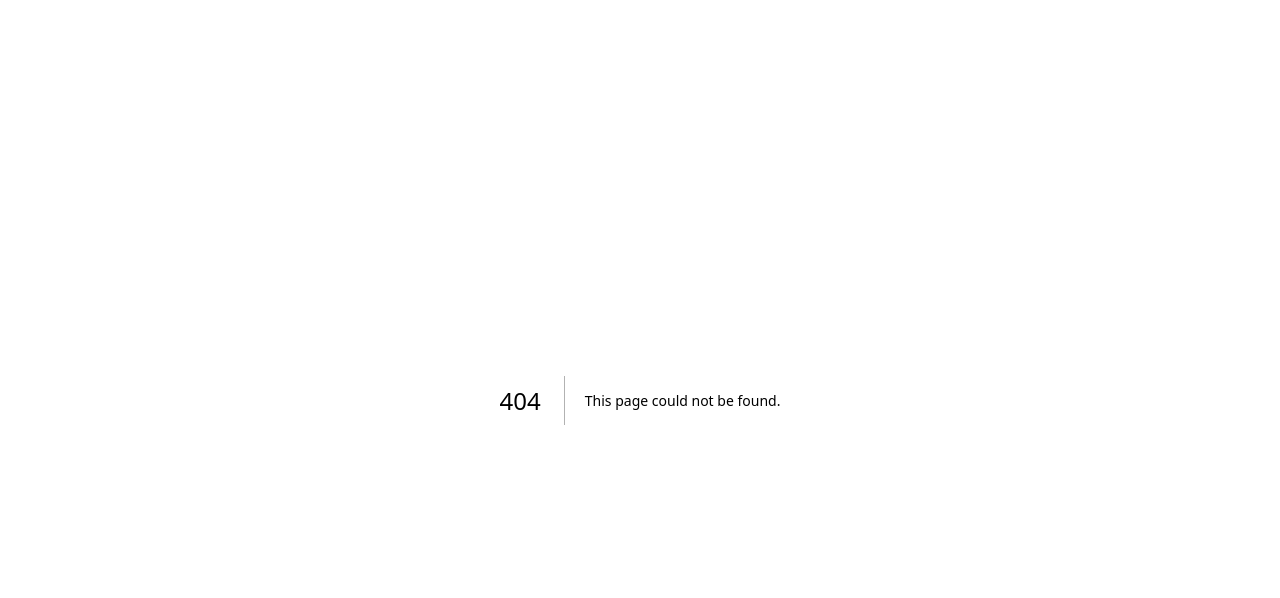
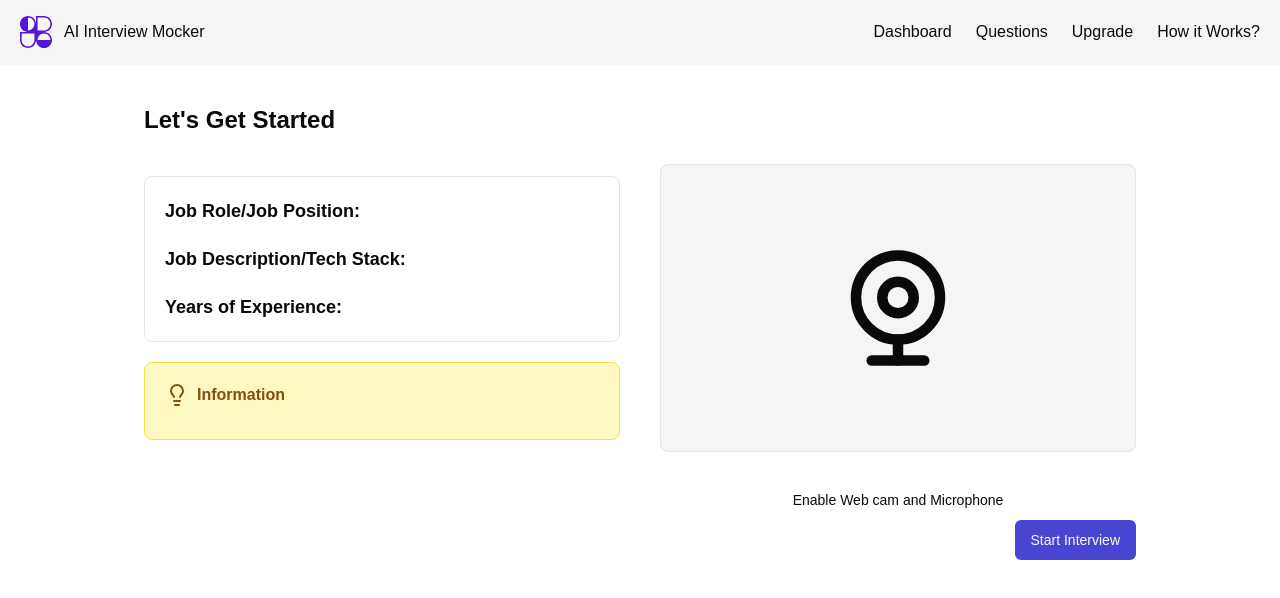
Before and after one commit to Monishg2004/ai-mock-interview, a Next.js app: page /dashboard/interview/1 in a window 1280 px wide. Before the commit this address had no page. Shown: the top 598 px of the page. Built offline with nearby package versions, Linux system fonts and the light colour scheme; no server answers; the database is empty.

Commit message:
feat: design interview page

```diff
--- a/app/dashboard/_components/AddNewInterview.jsx
+++ b/app/dashboard/_components/AddNewInterview.jsx
@@ -3,6 +3,7 @@
 import { useState } from "react";
 import { v4 as uuidv4 } from "uuid";
 import { useUser } from "@clerk/nextjs";
+import { useRouter } from "next/navigation";
 
 import {
   Dialog,
@@ -36,6 +37,7 @@ function AddNewInterview() {
 
   const [jsonResponse, setJsonResponse] = useState([]);
   const { user } = useUser();
+  const router = useRouter();
 
   const onSubmit = async (e) => {
     setLoading(true);
@@ -88,6 +90,7 @@ function AddNewInterview() {
       jobExperience: "",
     });
     setOpenDialog(false);
+    router.push(`/dashboard/interview/${resp[0]?.mockId}`);
     setLoading(false);
   };
 
--- /dev/null
+++ b/app/dashboard/interview/[interviewId]/page.jsx
@@ -0,0 +1,103 @@
+"use client";
+
+import { useEffect, useState } from "react";
+import { useParams } from "next/navigation";
+import Webcam from "react-webcam";
+
+import { Button } from "@/components/ui/button";
+import { Lightbulb, WebcamIcon } from "lucide-react";
+
+import { db } from "@/utils/db";
+import { MockInterview } from "@/utils/schema";
+import { eq } from "drizzle-orm";
+
+const Interview = () => {
+  const params = useParams();
+
+  const [interviewData, setInterviewData] = useState();
+
+  const [webCamEnabled, setwebCamEnabled] = useState(false);
+
+  const GetInterviewDetails = async () => {
+    const result = await db
+      .select()
+      .from(MockInterview)
+      .where(eq(MockInterview.mockId, params.interviewId));
+
+    setInterviewData(result[0]);
+  };
+
+  useEffect(() => {
+    if (params.interviewId) {
+      console.log(params.interviewId);
+      GetInterviewDetails();
+    }
+
+    GetInterviewDetails();
+  }, [params.interviewId]);
+
+  return (
+    <div className="my-10">
+      <h2 className="font-bold text-2xl">Let's Get Started</h2>
+
+      <div className="grid grid-cols-1 md:grid-cols-2 gap-10">
+        <div className="flex flex-col my-5">
+          <div className="flex flex-col my-5 p-5 rounded-lg border gap-5">
+            <h2 className="text-lg capitalize">
+              <strong>Job Role/Job Position: </strong>
+              {interviewData?.jobPosition}
+            </h2>
+            <h2 className="text-lg capitalize">
+              <strong>Job Description/Tech Stack: </strong>
+              {interviewData?.jobDesc}
+            </h2>
+            <h2 className="text-lg">
+              <strong>Years of Experience: </strong>
+              {interviewData?.jobExperience}
+            </h2>
+          </div>
+          <div className="p-5 border rounded-lg border-yellow-300 bg-yellow-100">
+            <h2 className="flex gap-2 items-center text-yellow-800">
+              <Lightbulb />
+              <strong>Information</strong>
+            </h2>
+            <h2 className="mt-3 text-yellow-900">
+              {process.env.NEXT_PUBLIC_INFORMATION}
+            </h2>
+          </div>
+        </div>
+
+        <div>
+          {webCamEnabled ? (
+            <Webcam
+              onUserMedia={() => setwebCamEnabled(true)}
+              onUserMediaError={() => setwebCamEnabled(false)}
+              mirrored={true}
+              style={{
+                height: 300,
+                width: 300,
+              }}
+            />
+          ) : (
+            <div className="flex flex-col items-center">
+              <WebcamIcon className="h-72 w-full my-7 p-20 bg-secondary rounded-lg border" />
+              <Button
+                variant="ghost"
+                onClick={() => setwebCamEnabled(true)}
+                className="w-full"
+              >
+                Enable Web cam and Microphone
+              </Button>
+            </div>
+          )}
+        </div>
+      </div>
+
+      <div className="flex justify-end items-end">
+        <Button>Start Interview</Button>
+      </div>
+    </div>
+  );
+};
+
+export default Interview;
--- a/package.json
+++ b/package.json
@@ -24,6 +24,7 @@
     "next": "15.0.3",
     "react": "^18.3.1",
     "react-dom": "^18.3.1",
+    "react-webcam": "^7.2.0",
     "tailwind-merge": "^2.5.4",
     "tailwindcss-animate": "^1.0.7",
     "uuid": "^11.0.2"
```
Also changed, not shown: 1 other file (tests, documents, lock files or other folders).
